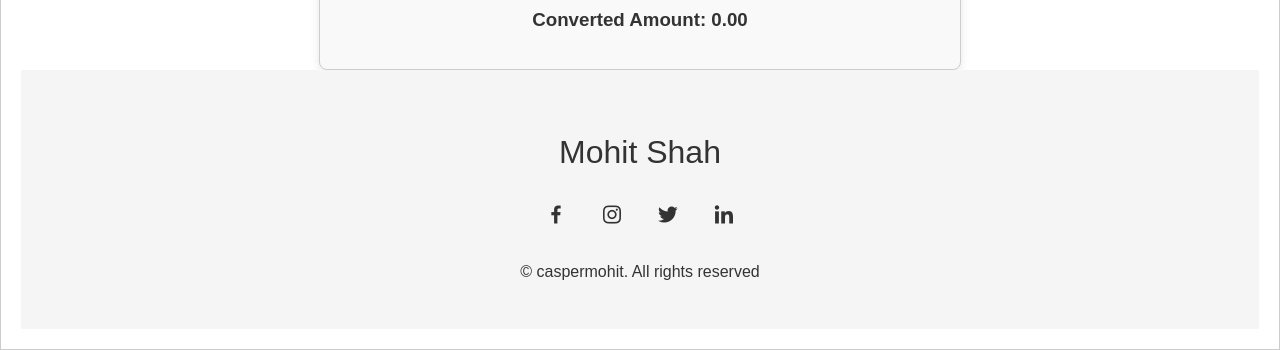
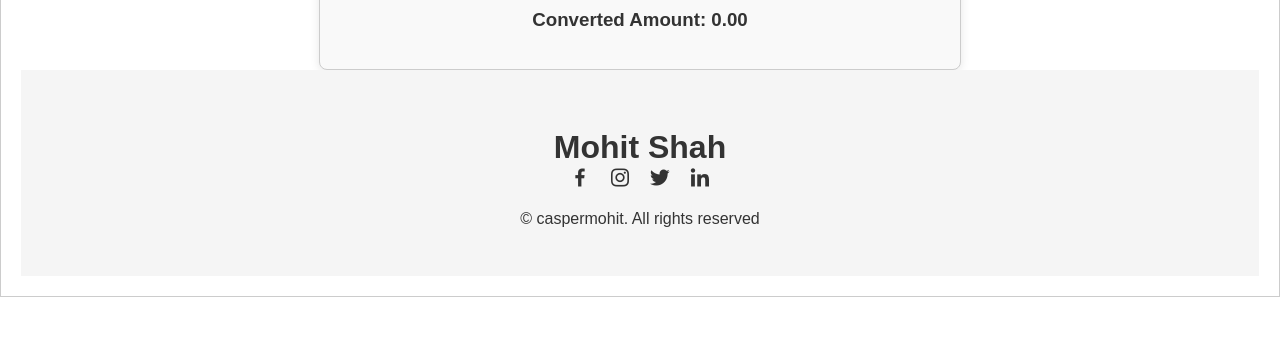
Before and after one commit to caspermohit/conversion-app, a React (Create React App) app: page / in a window 1280 px wide. Shown: the part 572-922 px from the top of the page. After the commit the page ends 869 px from the top, so only its background shows below. Built offline with nearby package versions, Linux system fonts and the light colour scheme; no server answers.

Commit message:
making change in footer section

```diff
--- a/package.json
+++ b/package.json
@@ -9,6 +9,7 @@
     "axios": "^1.7.7",
     "chinese-lunar": "^0.1.4",
     "chinese-lunar-calendar": "^1.0.1",
+    "hijri-converter": "^1.1.1",
     "leaflet": "^1.9.4",
     "mathjs": "^13.2.0",
     "moment": "^2.30.1",
--- a/src/components/DateConverter.js
+++ b/src/components/DateConverter.js
@@ -27,7 +27,7 @@ const CalendarConverter = () => {
         switch (targetCalendar) {
             case 'nepali':
                 const nepaliDate = new NepaliDateConverter(date.toDate());
-                result = `${nepaliDate.getBS().day}/ ${nepaliDate.getBS().month}/ ${nepaliDate.getBS().year}BS`;
+                result = `${nepaliDate.getBS().date}/ ${nepaliDate.getBS().month}/ ${nepaliDate.getBS().year}BS`;
                 break;
             case 'hebrew':
                 result = date.format('jD jMMMM jYYYY');
--- a/src/components/Footer.css
+++ b/src/components/Footer.css
@@ -4,56 +4,75 @@
     text-align: center;
     font-weight: var(--font-semi);
     padding: 2rem 0;
-    transition: background-color 0.3s, color 0.3s;
+    transition: all 0.3s ease;
+    margin-top: auto;
+    width: 100%;
 }
 
 .footer__title {
     font-size: 2rem;
-    margin-bottom: 2rem;
+    margin-bottom: var(--mb-4);
+    color: inherit;
+    transition: color 0.3s ease;
 }
 
 .footer__social {
-    margin-bottom: 2rem;
+    margin-bottom: var(--mb-4);
+    display: flex;
+    justify-content: center;
+    gap: 1rem;
 }
 
 .footer__icon {
     font-size: 1.5rem;
     color: #333;
-    margin: 0 1rem;
-}
-
-.footer__toggle {
-    background-color: #007bff;
-    color: #fff;
-    border: none;
-    padding: 0.5rem 1rem;
-    cursor: pointer;
-    margin-bottom:  2rem;
-    border-radius: 4px;
-    transition: background-color 0.3s;
-}
-
-.footer__toggle:hover {
-    background-color: #0056b3;
+    margin: 0 var(--mb-2);
+    transition: color 0.3s ease;
+    text-decoration: none;
 }
 
 .footer__copy {
     font-size: var(--smaller-font-size);
+    color: inherit;
+    transition: color 0.3s ease;
 }
 
-.footer--dark {
-    background-color: #333;
-    color: #f5f5f5;
+/* Dark mode styles */
+.dark-mode .footer {
+    background-color: #1a1a1a;  /* Darker background */
+    color: #ffffff;  /* White text */
 }
 
-.footer--dark .footer__icon {
-    color: #f5f5f5;
+.dark-mode .footer__title {
+    color: #ffffff;
 }
 
-.footer--dark .footer__toggle {
-    background-color: #444;
+.dark-mode .footer__social {
+    color: #ffffff;
 }
 
-.footer--dark .footer__toggle:hover {
-    background-color: #222;
+.dark-mode .footer__icon {
+    color: #ffffff;
 }
+
+.dark-mode .footer__copy {
+    color: #ffffff;
+}
+
+/* Hover effects */
+.footer__icon:hover {
+    color: #007bff;
+    transform: translateY(-2px);
+    transition: all 0.3s ease;
+}
+
+/* Responsive design */
+@media screen and (max-width: 768px) {
+    .footer__title {
+        font-size: 1.5rem;
+    }
+
+    .footer__icon {
+        font-size: 1.25rem;
+    }
+}
--- a/src/components/Footer.js
+++ b/src/components/Footer.js
@@ -1,18 +1,18 @@
 // src/components/Footer.js
 import React from 'react';
-import './Footer.css'; // Ensure this CSS file contains styles for the footer section
-
+import './Footer.css';
 
 function Footer({ isDarkMode }) {
     return (
         <footer className={`footer ${isDarkMode ? 'footer--dark' : ''}`}>
-            <p className="footer__title">Mohit Shah</p>
+            <h2 className="footer__title">Mohit Shah</h2>
             <div className="footer__social">
                 <a
                     href="https://www.facebook.com/?ref=tn_tnmn"
                     className="footer__icon"
                     target="_blank"
                     rel="noopener noreferrer"
+                    aria-label="Facebook"
                 >
                     <i className='bx bxl-facebook'></i>
                 </a>
@@ -21,6 +21,7 @@ function Footer({ isDarkMode }) {
                     className="footer__icon"
                     target="_blank"
                     rel="noopener noreferrer"
+                    aria-label="Instagram"
                 >
                     <i className='bx bxl-instagram'></i>
                 </a>
@@ -29,6 +30,7 @@ function Footer({ isDarkMode }) {
                     className="footer__icon"
                     target="_blank"
                     rel="noopener noreferrer"
+                    aria-label="Twitter"
                 >
                     <i className='bx bxl-twitter'></i>
                 </a>
@@ -37,6 +39,7 @@ function Footer({ isDarkMode }) {
                     className="footer__icon"
                     target="_blank"
                     rel="noopener noreferrer"
+                    aria-label="LinkedIn"
                 >
                     <i className='bx bxl-linkedin'></i>
                 </a>
```
Also changed, not shown: 1 other file (tests, documents, lock files or other folders).
